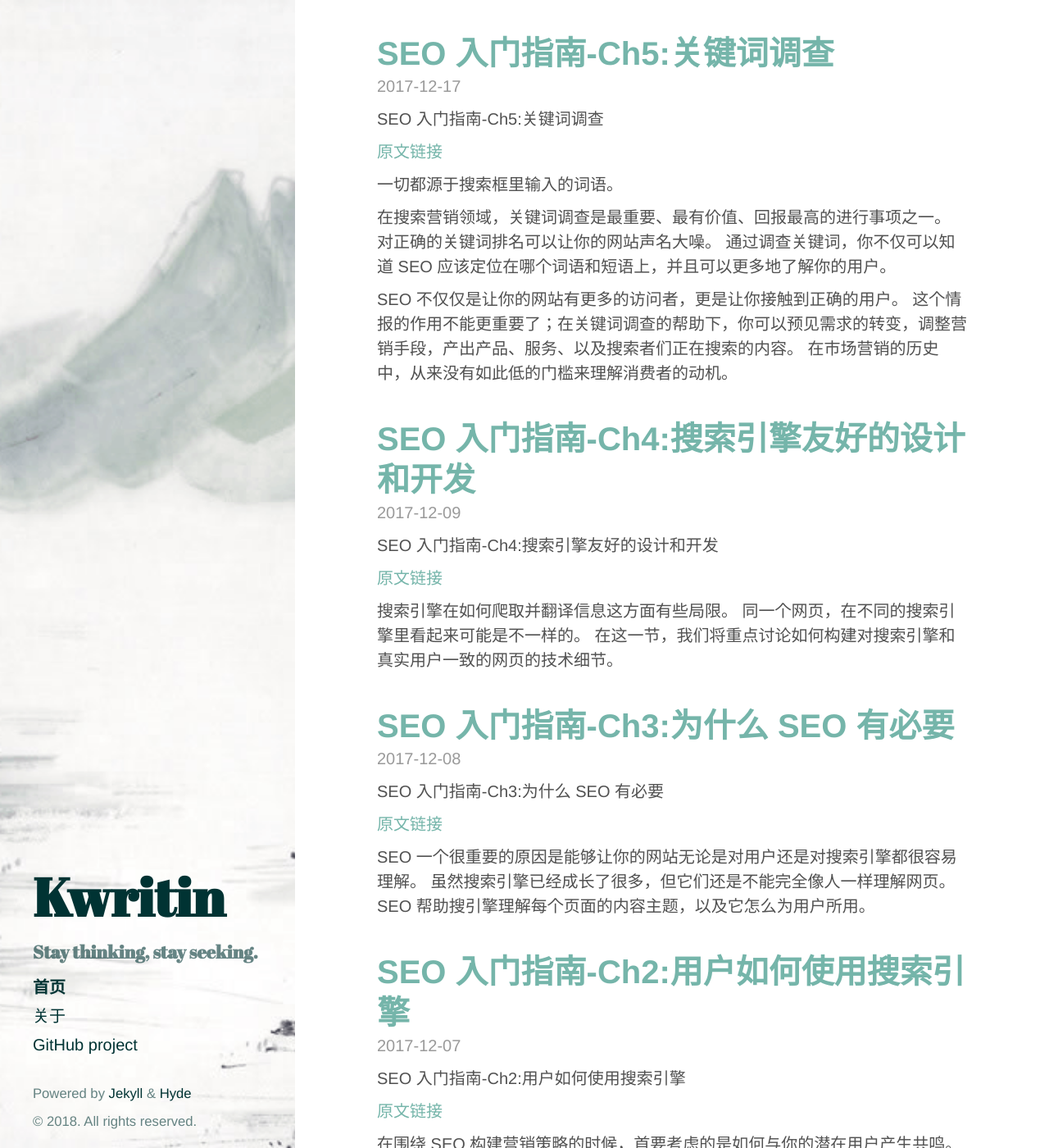
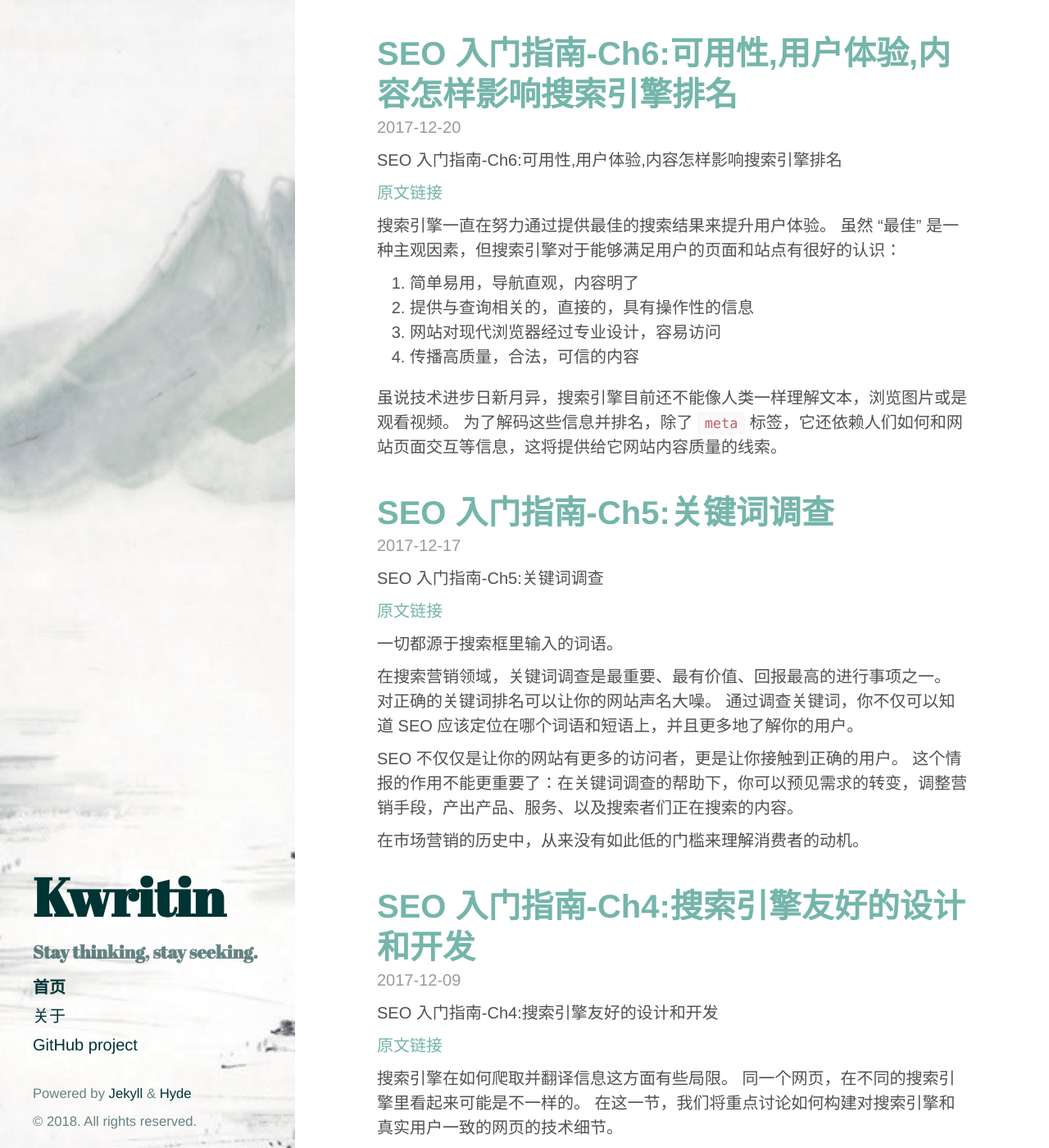
Before and after one commit to toien/toien.github.io, a Jekyll site: the page built from index.html, in a window 1280 px wide and 1400 px high. Shown: the whole window at 82% size. Built offline with Jekyll 4.4.1, drawn with Linux system fonts in a browser that asks for light colours; the list of posts is cut into pages by our own code; some of the changed text lies outside the part shown.

Commit message:
add seo ch6

```diff
--- a/_posts/2017-12-17-keyword-research.md
+++ b/_posts/2017-12-17-keyword-research.md
@@ -13,10 +13,11 @@ SEO 入门指南-Ch5:关键词调查
 
 在搜索营销领域，关键词调查是最重要、最有价值、回报最高的进行事项之一。
 对正确的关键词排名可以让你的网站声名大噪。
-通过调查关键词，你不仅可以知道 SEO 应该定位在哪个词语和短语上，并且可以更多地了解你的用户。
+通过调查关键词，你不仅可以知道 SEO 应该定位在哪个词语和短语上，并且更多地了解你的用户。
 
 SEO 不仅仅是让你的网站有更多的访问者，更是让你接触到正确的用户。
-这个情报的作用不能更重要了；在关键词调查的帮助下，你可以预见需求的转变，调整营销手段，产出产品、服务、以及搜索者们正在搜索的内容。
+这个情报的作用不能更重要了：在关键词调查的帮助下，你可以预见需求的转变，调整营销手段，产出产品、服务、以及搜索者们正在搜索的内容。
+
 在市场营销的历史中，从来没有如此低的门槛来理解消费者的动机。
 
 <!-- more -->
@@ -25,33 +26,43 @@ SEO 不仅仅是让你的网站有更多的访问者，更是让你接触到正
 
 一个关键词对你的站点有多大价值？
 如果你有一个在线的鞋店，你会从搜索 “棕色鞋子”、“黑色靴子” 的用户里中创造更多收入吗？
+
 用户在搜索引擎中输入的关键词通常来说是对站长可见的，关键词调查工具可以帮助我们寻找这些信息。
 然而，工具无法直接告诉我们它对于从这些搜索中提高流量有多少价值。
+
 为了理解关键词的价值，我们需要首先理解我们的站点，提出假设，测试，并且重复它们——互联网营销经典规律。
 
 #### 评估关键词价值的基本流程
 
 1. **询问你自己**
+
    这个关键词是否和你网站的内容相关？
    当用户用它搜索的时候，是否会在你的网站找到结果？
    他们是否会对结果满意？这些流量是否会产生收入或者有助于其站长们的既定目标？
-   如果所有的答案都是：“是”，那么我们继续。
+
+   如果所有的答案都是：“是”，那么请往下继续。
 
 1. **在主流的搜索引擎中搜索**
+
    了解哪些网站已经对这些关键词排名会提供你关于竞争的有价值信息，还有你想要排名的关键词有多困难。
-   搜索结果页的顶部是否有广告，右侧是否有推荐列表。
+   搜索结果页的顶部是否有广告，右侧是否有推荐列表等等。
+
    通常来说，多个搜索广告的出现表示关键词的价值很高，而在经过组织的搜索结果中出现广告则表示：关键词利润价值丰厚，并且容易转化。
 
 1. **在 Google AdWords 或者 Adcenter 上买下一个关键词，做个简单的案例**
+
    尽管你的网站还没有为这个关键词排名，你也可以买点测试流量看看转换如何。
    在 Google Adwords 选择 “精确匹配”，并且让流量指向到你网站的相关页面。
    跟踪下点击数在 200-300 之间的展示次数和转化率看看。
 
 1. **使用你收集到的数据，决定每个关键词的价值**
+
    例如，假设你搜索广告每天产生了 5000 次展示，100 个用户访问你的站点，有 3 个转换成了 300 美元的利润。
+
    在这个案例里，平均每一个搜索该关键词的用户价值 3 美元。
    24 小时内，5000 次排名第一的呈现能够保证 18-36% 的点击通过率（更多请参考[Slingshot SEO study](https://moz.com/blog/mission-imposserpble-establishing-clickthrough-rates)）。
    也就是说，大概会有 900-1800 个用户来访问你的站点，如果每个用户带来的利润是 3 美元，可以约等于 1 到 2 百万美元每年。
+
    难怪商人们都热爱搜索营销。
 
 即使最佳的价值评估在实际动手优化过程和 ROI 面前都会跌到。
@@ -63,10 +74,11 @@ SEO 不仅仅是让你的网站有更多的访问者，更是让你接触到正
 
 每天处理 5000 次关键词搜索很美妙，一天甚至超过 500 个用户。
 但实际上，这种高热度的搜索是由低于 30% 的在线搜索组成，剩余的 70% 组成了搜索 “长尾”。
+
 长尾包含千万次独立搜索，我们生活的每一天可能都会进行好多次，从整体来看，长尾组成搜索量的绝大部分。
 
 另外需要注意的是，长尾关键词可以更好地转化，因为搜索结果在购买/转换的后半周期呈现给人们。
-一个搜索 “鞋子” 的用户可能是仅仅在浏览，还没有准备好下单，另一方面，搜索 “Air Jordan 12 码最低价格” 的人已经掏出来钱包。
+一个搜索 “鞋子” 的用户可能是仅仅在浏览，还没有准备好下单；另一方面，搜索 “Air Jordan 12 码最低价格” 的人已经把钱包掏出来了。
 
 <p class="text-center">
   <img src="https://dc8hdnsmzapvm.cloudfront.net/assets/images/beginners/Longtail-Graph.png?32f61d1">
@@ -116,7 +128,9 @@ Google AdWords 关键词策划工具是另一个不错的 SEO 关键词调查工
 #### 我成功的概率有多大
 
 为了知道定位哪些关键词，本质上除了了解关键词需求外，还要知道达到高排名需要做哪些事。
+
 如果说大品牌会占用前 10 的排名，而我们的网站才刚刚上线，那么我们将面临一场可能持续好几年的排名战役。
+
 这就是为什么需要了解关键词难度。
 
 `<<<EOF`
--- /dev/null
+++ b/_posts/2017-12-20-how-usability-experience-and-content-affect-search-engine-rankings.md
@@ -0,0 +1,124 @@
+---
+layout: post
+title: SEO 入门指南-Ch6:可用性,用户体验,内容怎样影响搜索引擎排名
+tags: SEO 搜索引擎
+excerpt_separator: <!-- more -->
+---
+
+SEO 入门指南-Ch6:可用性,用户体验,内容怎样影响搜索引擎排名
+
+[原文链接](https://moz.com/beginners-guide-to-seo/how-usability-experience-and-content-affect-search-engine-rankings)
+
+搜索引擎一直在努力通过提供最佳的搜索结果来提升用户体验。
+虽然 “最佳” 是一种主观因素，但搜索引擎对于能够满足用户的页面和站点有很好的认识：
+
+1. 简单易用，导航直观，内容明了
+1. 提供与查询相关的，直接的，具有操作性的信息
+1. 网站对现代浏览器经过专业设计，容易访问
+1. 传播高质量，合法，可信的内容
+
+虽说技术进步日新月异，搜索引擎目前还不能像人类一样理解文本，浏览图片或是观看视频。
+为了解码这些信息并排名，除了 `meta` 标签，它还依赖人们如何和网站页面交互等信息，这将提供给它网站内容质量的线索。
+
+<!-- more -->
+
+### 1. 可用性和用户体验
+
+#### 在搜索引擎排名上
+
+有一部分因素搜索引擎可以直接参考：关键词，链接，站点结构。
+然而，通过链接模式，用户参与指标，机器学习等手段，搜索引擎可以对目标网站产生大量的 “直觉”。
+
+易用性和用户体验是对搜索排名的第二影响因素。
+它们对网站的热度提供不太直接但是可以衡量的益处，搜索引擎能够把这种益处作为一种高质量的标志。
+这称为 “没人喜欢链接到劣质网站” 现象。
+
+精心打造合理的，具有带入感的用户体验会帮助你让网站访问者感受到正向的情绪，激励他们分享，收藏，再次访问，并且链接到你的网站。
+所有的这些最终到搜索引擎这里，都会对高排名有益。
+
+### 2. 内容质量
+
+1. **参与指标**
+   当搜索引擎向你呈现一页结果的时候，它可以通过观察你如何与结果们交互来测量排名的成功性。
+   如果你点击第一条链接，然后马上点击 “返回” 按钮，然后尝试第二条链接，这就说明你对第一条结果并不满意。
+   搜索引擎寻找 “长时点击” ——用户点击某个结果之后不会立马返回搜索结果页再尝试别的内容。
+   通过每天处理海量的查询，搜索引擎聚合这些数据，构建一个数据池来判断它给出的结果质量如何。
+
+1. **机器学习**
+   在 2011 年，Google 在它的排名算法中引入了 [Panda update](https://moz.com/blog/how-googles-panda-update-changed-seo-best-practices-forever-whiteboard-friday)，
+   显著地改变他们对网站质量的判断。
+   Google 开始通过真人评估来排名成千上万个网站，搜索低质量的内容。
+   然后合并机器学习来模拟人类评估。一旦计算机可以准确地像人一样推断低质量的内容，算法就立刻被应用到互联网数百万个网站上。
+   结果引发了超过 20% 的搜索结果被重新排名的地震效应。
+   更多关于 Panda update 的资料可以查看[这里](https://moz.com/blog/duplicate-content-in-a-post-panda-world)或者[这里](https://moz.com/blog/beat-google-panda)。
+
+3. **链接模式**
+   搜索引擎早期发现：互联网链接结构可以代表投票和热度；高质量的网站和信息会得到更多的链接。
+   今天，[链接分析](https://moz.com/researchtools/ose/) 算法已经相当先进，但是这些原则依然不变。
+
+<p class="text-center">
+  <img src="https://dc8hdnsmzapvm.cloudfront.net/assets/images/beginners/cool-and-lame.png?9200563">
+</p>
+
+用户围绕着网站内容积极的关注，兴奋的话题都会转换成计算机可以解析的（具有算法价值的）链接集合。
+时机，源代码，锚文本，指向站点链接的数量都会成为未来在搜索引擎中的表现（排名）如何的的因素。
+
+### 3. 制作内容
+
+#### 为了搜索引擎成功
+
+“开发优质的内容” 几乎是 SEO 最常见的建议，虽然有点陈词滥调。
+吸引人的，有用的内容对 SEO 来说很关键。
+搜索引擎的每次搜索，都伴随着用户的以下意图：查找、学习、解决、购买、解决、治疗或者了解。
+搜索引擎是为了满足他们的意图而将网页以结果的形式呈现给用户。
+制作完整的，通透的内容解决用户的需求将提高你获取高排名的机会。
+
+### 4. 搜索意图风格
+
+#### 搜索意图通常具有一些列风格
+
+<p class="text-center">
+  <img src="https://dc8hdnsmzapvm.cloudfront.net/assets/images/beginners/cones.png?17a7c91">
+</p>
+
+<table>
+  <tr>
+    <td style="width: 50%">
+      <img src="https://dc8hdnsmzapvm.cloudfront.net/assets/images/beginners/transactional-searches.png?149214e">
+    </td>
+    <td>
+      <h6>传统搜索</h6>
+      了解一门当地的业务，发起一次购买，完成任务。
+      传统的搜索不一定包含信用卡或者电报。
+      在 Cook's Illustrated 上注册一个免费的试用帐户，创建一个 Gmail 账号，或者找到当地最好的墨西哥餐厅都是传统搜索。
+    </td>
+  </tr>
+  <tr>
+    <td>
+      <h6>导航式搜索</h6>
+      访问一个已经决定好的地址，或者追溯一个特定的 URL 来源。
+      就是你怀着直接去一个特定网站的意图来搜索。
+      有时候，用户也许不知道准确的 URL，搜索引擎这时候就充当了 White Pages 的角色。
+    </td>
+    <td>
+      <img src="https://dc8hdnsmzapvm.cloudfront.net/assets/images/beginners/navigational-searches.png?db1d538">
+    </td>
+  </tr>
+  <tr>
+    <td>
+      <img src="https://dc8hdnsmzapvm.cloudfront.net/assets/images/beginners/informational-searches.png?bd1ea13">
+    </td>
+    <td>
+      <h6>信息搜索</h6>
+      为了调研某种非传统的信息，比如得到一份简答，或者自我搜索。
+      信息类搜索包含范围很广，从查询当地天气到想要知道花多少时间去火星（8个月）。
+      共同点是：搜索主要是不具有商业性；信息本身就是用户的目的，除了点击和阅读，没有额外的交互。
+    </td>
+  </tr>
+</table>
+
+实现这些意图取决与你。
+具有创意，高质量的写作，使用举例，并包含图片和多媒体可以帮助你制作出完美匹配用户需求的内容。
+作为你的回报，满意的用户将对你的网站和链接向搜索引擎展现出积极的体验。
+
+`<<<EOF`
```
Also changed, not shown: _posts/2016-05-15-jsonp-in-10-minutes.md (+1 -0 lines).
